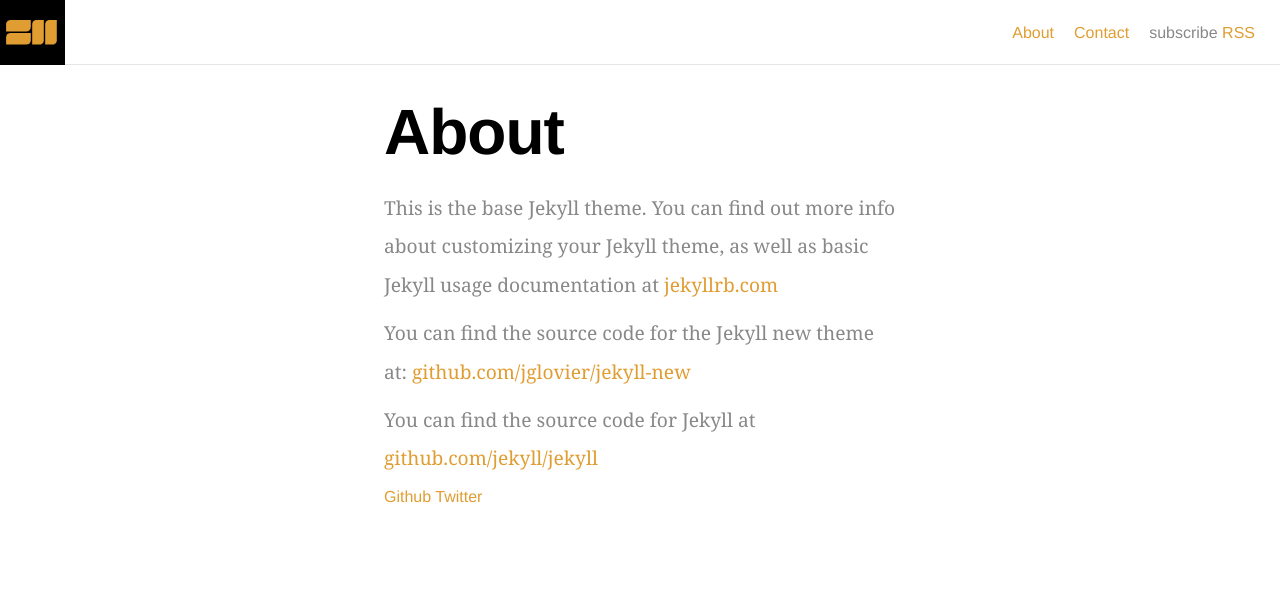
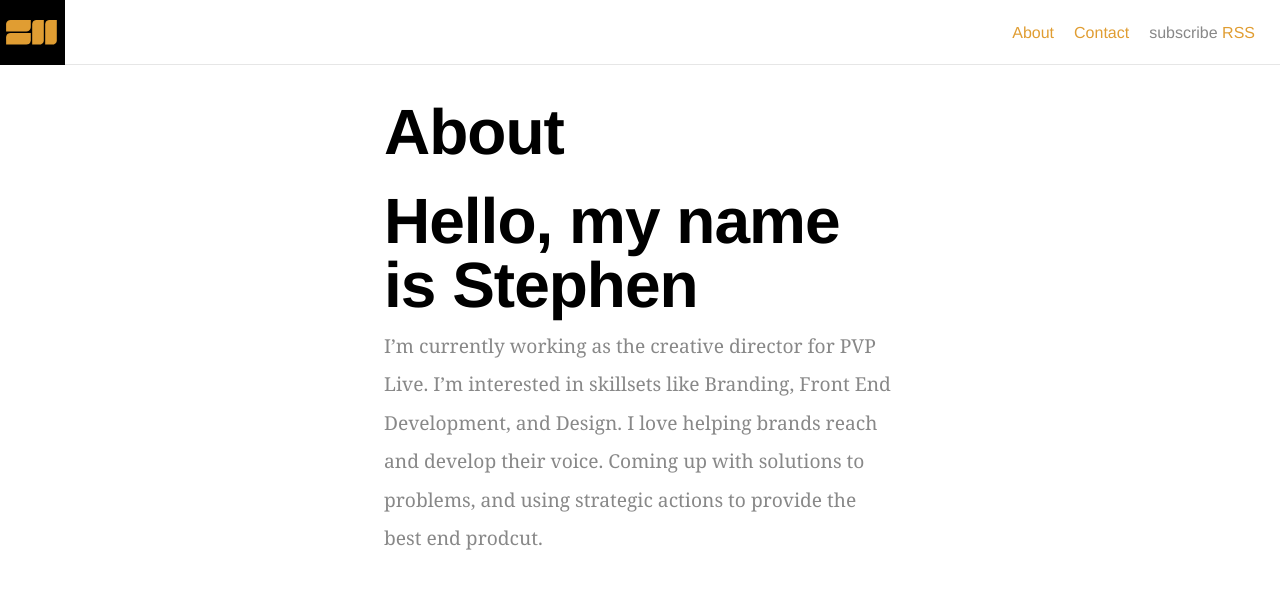
Before and after one commit to sherkoo/stephenherko.github.io, a Jekyll site: the page built from about.md, in a window 1280 px wide. Shown: the top 589 px of the page. Built offline with Jekyll 4.4.1, drawn with Linux system fonts in a browser that asks for light colours.

Commit message:
update about

```diff
--- a/_includes/footer.html
+++ b/_includes/footer.html
@@ -1,8 +1,6 @@
   <!-- footer -->
   <footer>
     <div class="container">
-      <a href="http://www.github.com/{{ site.github }}" target="_blank">Github</a>
-      <a href="http://www.twitter.com/{{ site.twitter }}" target="_blank">Twitter</a>
     </div>
   </footer>
   <!-- /footer -->
--- a/about.md
+++ b/about.md
@@ -4,8 +4,6 @@
 permalink: /about/
 ---
 
-This is the base Jekyll theme. You can find out more info about customizing your Jekyll theme, as well as basic Jekyll usage documentation at [jekyllrb.com](http://jekyllrb.com/)
+##Hello, my name is Stephen
 
-You can find the source code for the Jekyll new theme at: [github.com/jglovier/jekyll-new](https://github.com/jglovier/jekyll-new)
-
-You can find the source code for Jekyll at [github.com/jekyll/jekyll](https://github.com/jekyll/jekyll)
+I'm currently working as the creative director for PVP Live. I'm interested in skillsets like Branding, Front End Development, and Design. I love helping brands reach and develop their voice. Coming up with solutions to problems, and using strategic actions to provide the best end prodcut.
```
Also changed, not shown: 5 other files.
